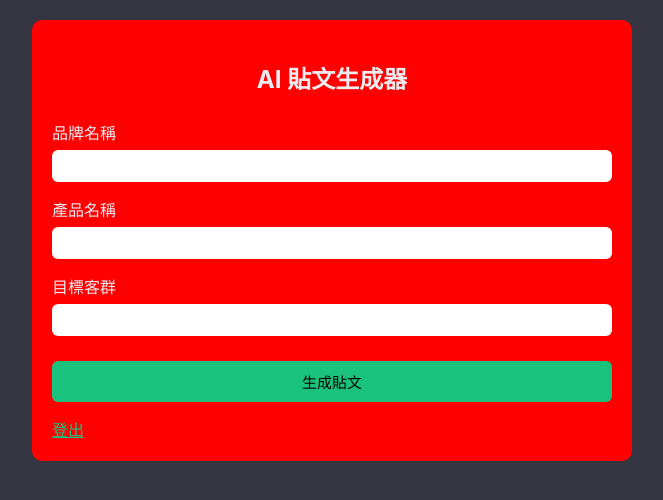
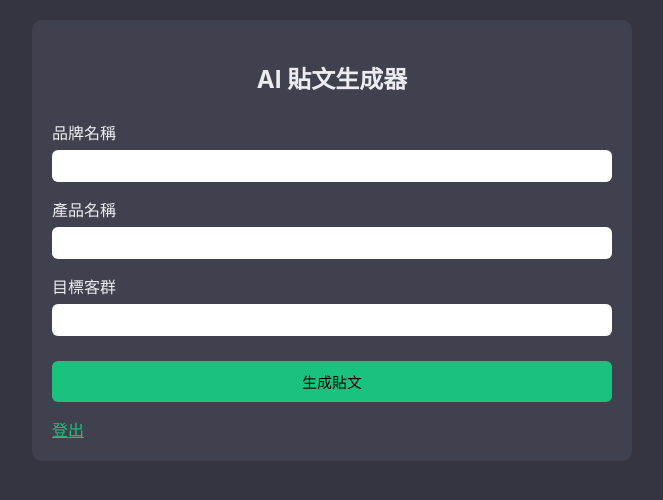
Before and after one commit to kevinkevin240101tmp/render-test-app-001, a Flask app: page / in a window 1280 px wide. Shown: the top 500 px of the page, without its empty margins (308-971 px from the left). Run offline with Flask 3, Linux system fonts and the light colour scheme; the visitor is signed in with stand-in values (Sample User, id 1).

Commit message:
Add files via upload

```diff
--- a/templates/index.html
+++ b/templates/index.html
@@ -18,7 +18,7 @@
     max-width: 600px;
     margin: 20px auto;
     padding: 20px;
-    background-color: #ff0000;
+    background-color: #40414f;
     border-radius: 10px;
     box-sizing: border-box;
 }
--- a/templates/login.html
+++ b/templates/login.html
@@ -2,6 +2,7 @@
 <html lang="zh-TW">
 <head>
     <meta charset="UTF-8">
+    <meta name="viewport" content="width=device-width, initial-scale=1.0">
     <title>登入</title>
     <style>
         body { background-color: #343541; color: #ececf1; font-family: sans-serif; }
```
